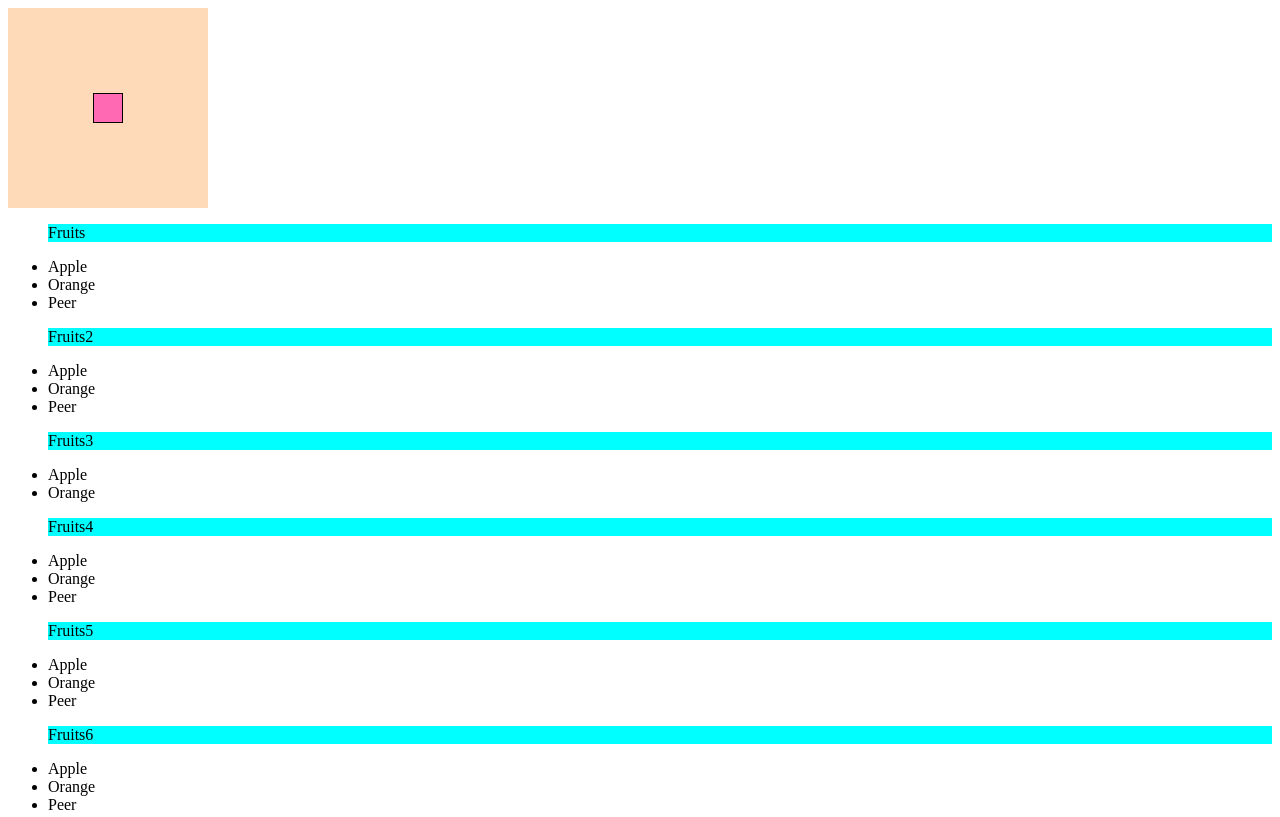
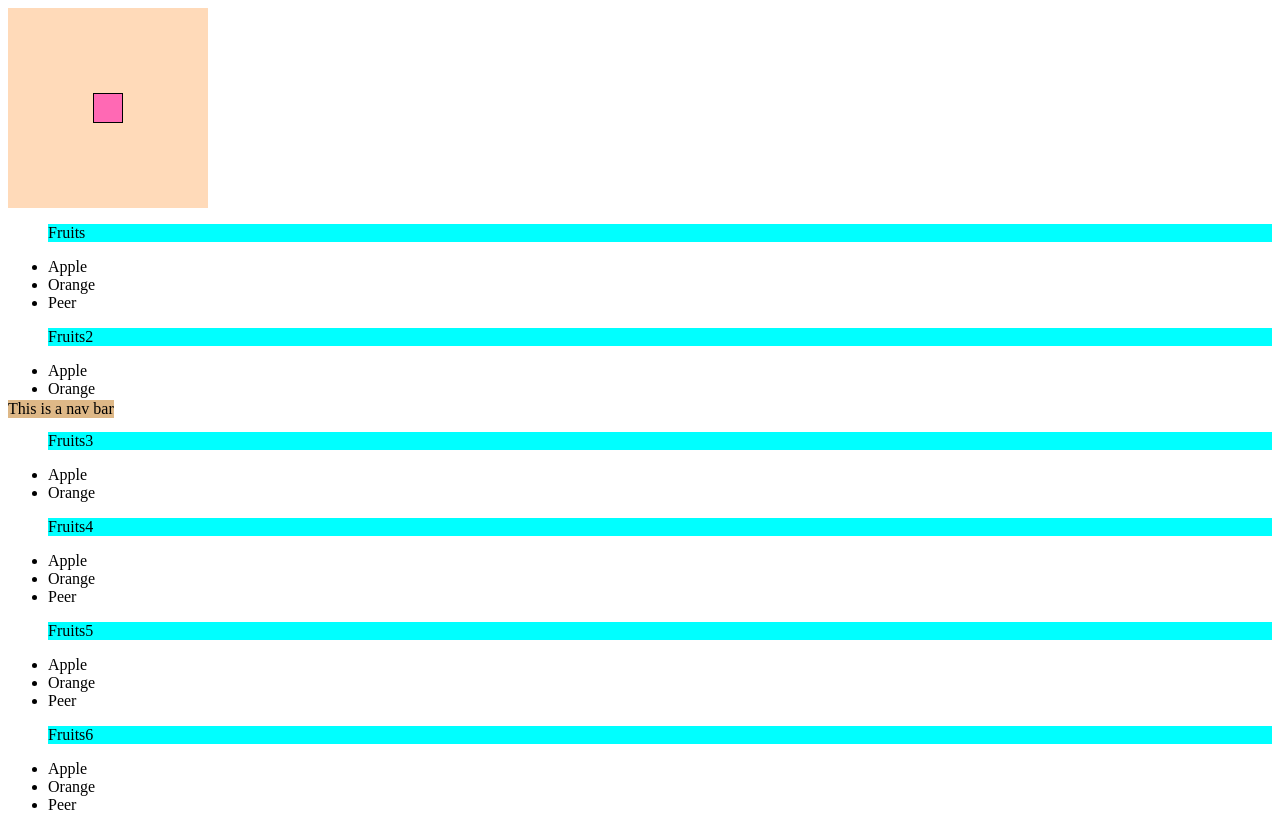
Before and after one commit to jhojan789/CursoFrontEndDeveloper, a plain HTML site: page 12-posicionamiento.html in a window 1280 px wide. Shown: the top 817 px of the page. Drawn offline with Linux system fonts and the light colour scheme.

Commit message:
z-index added to nav bar

```diff
--- a/12-posicionamiento.html
+++ b/12-posicionamiento.html
@@ -29,8 +29,10 @@
         }
         nav{
             position: fixed;
+            top: 50vh;
             background: burlywood;
             width: auto;
+            z-index: 1;
         }
         ul p{
             position: sticky;
```
